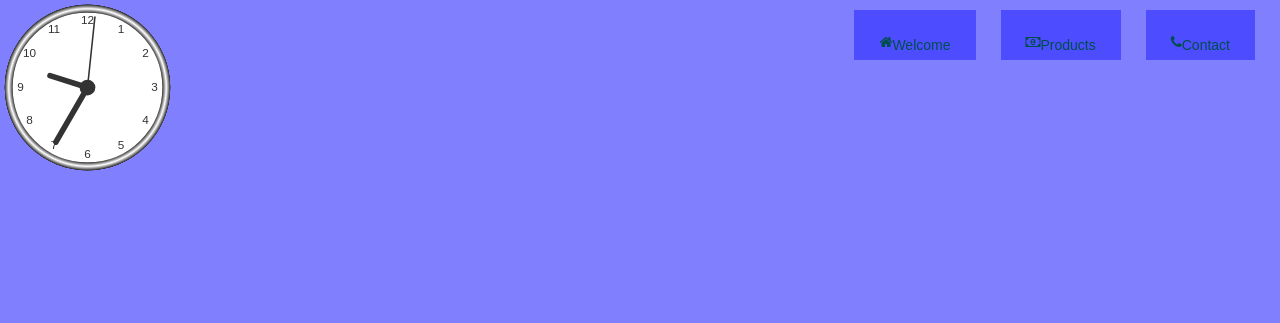
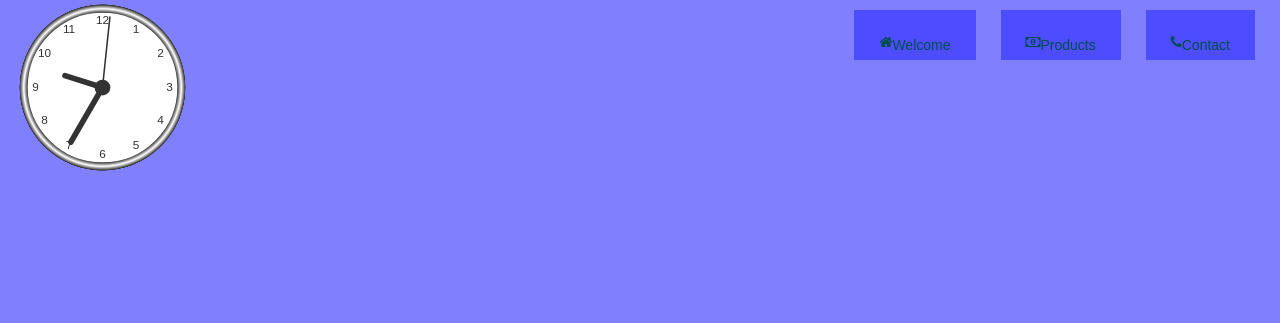
Before and after one commit to jmlawrence1985/lawrence_inovations, a plain HTML site: page index.html in a window 1280 px wide. Shown: the top 323 px of the page. Drawn offline with nearby package versions, Linux system fonts and the light colour scheme.

Commit message:
Lawrence Inovations

```diff
--- a/index.html
+++ b/index.html
@@ -36,18 +36,6 @@ body{
     height: 100vh;
 font-size: 3vw;
 
-}
-#clock{
-display: flex;
-justify-content: flex-start;
-position: fixed;
-float: left;
-margin: auto;
-top: 0;
-    left: 0;
-    width: 25%;
-    background-color: t
-ransparent;
 }
 
 #navbar{
```
